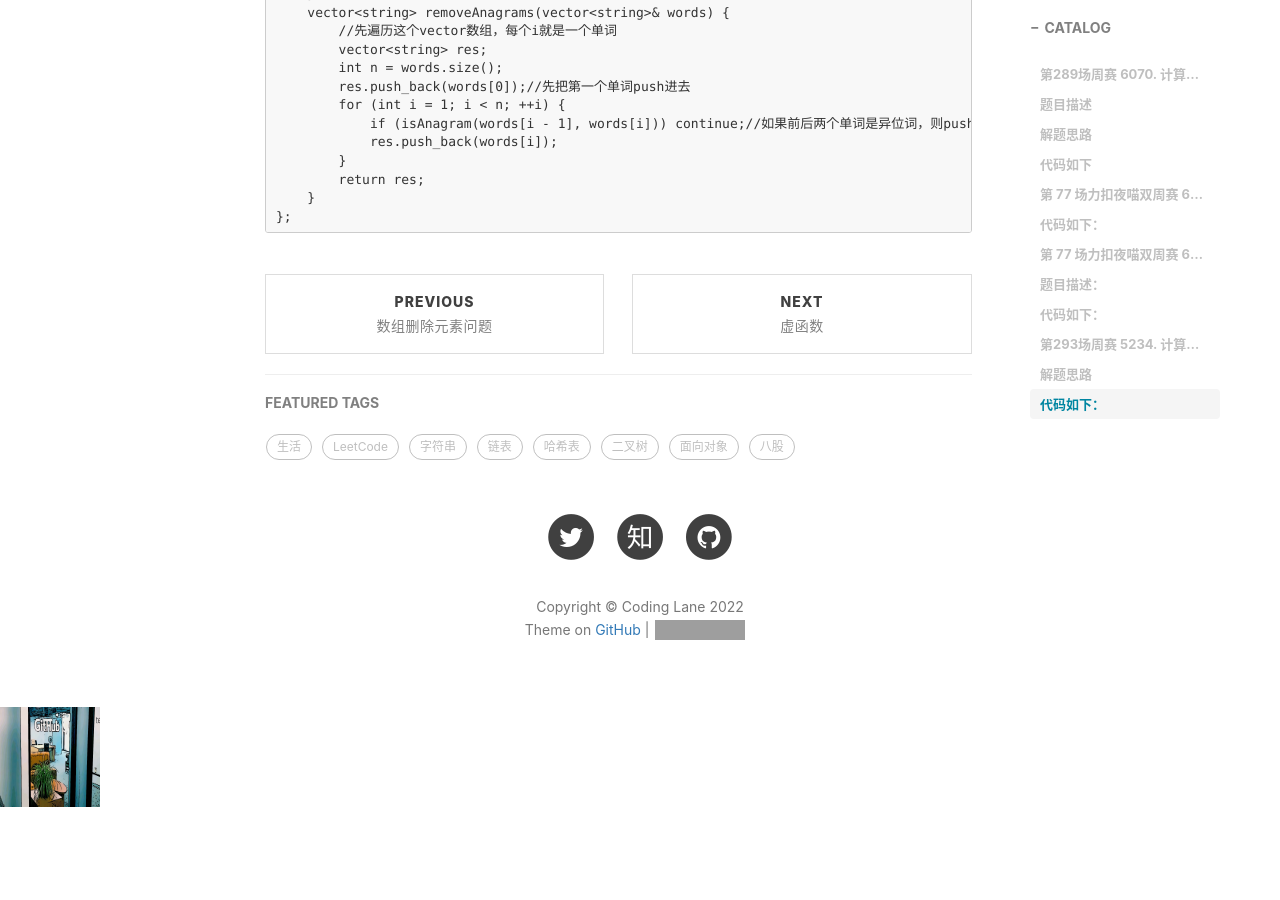
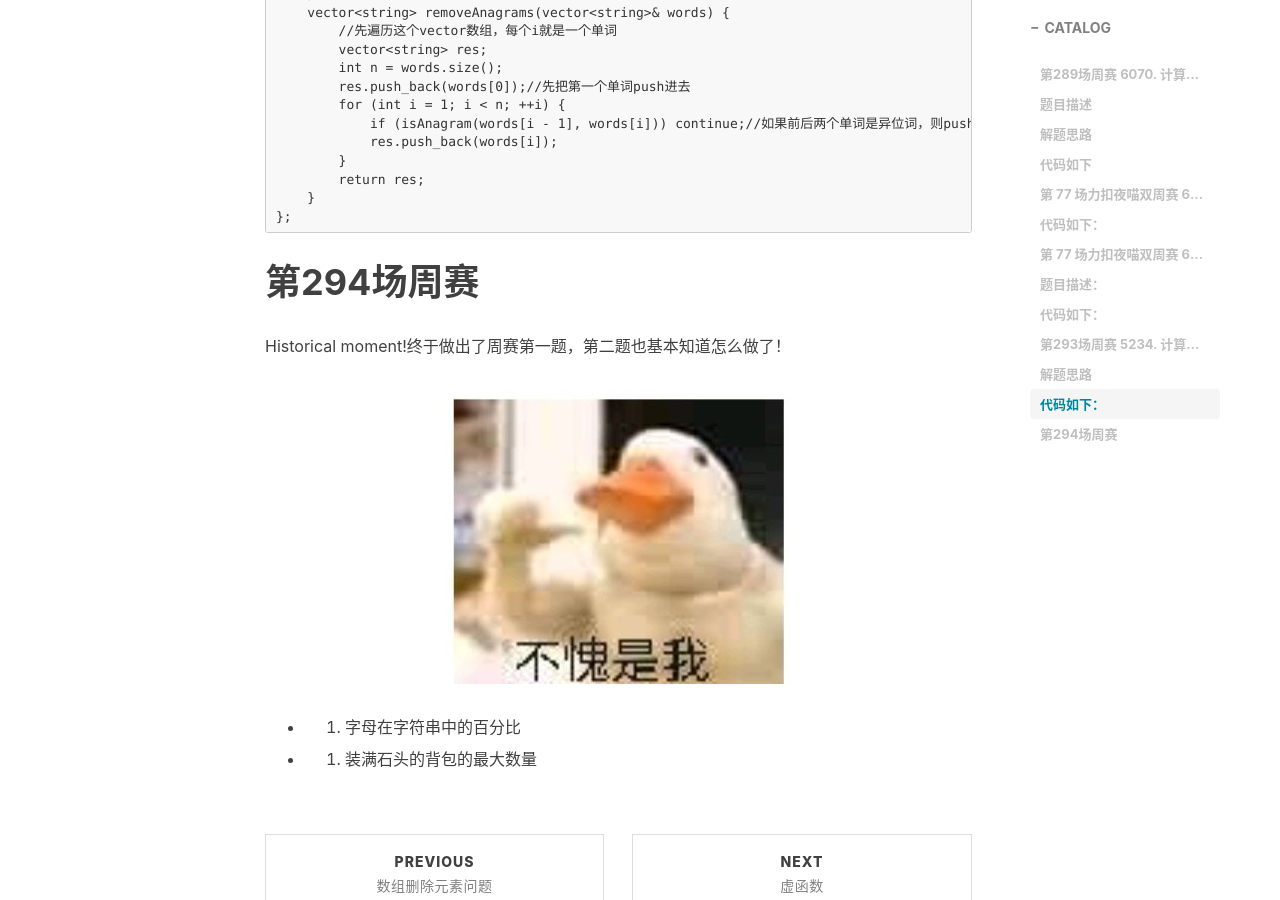
Before and after one commit to xie96808/xie96808.github.io, a Jekyll site: the page built from _posts/2022-04-17-周赛题目记录(持续更新).md, in a window 1280 px wide and 900 px high, scrolled down 6081 px. Built offline with Jekyll 4.4.1, drawn with Linux system fonts in a browser that asks for light colours; nearby versions of some CDN libraries; comment, search, counter and statistics services are not loaded; before the commit the page ends 6888 px from its top, so only the background shows below that; grey boxes are pictures that could not be loaded.

Commit message:
Update 2022-04-17-周赛题目记录(持续更新).md

````diff
--- a/_posts/2022-04-17-周赛题目记录(持续更新).md
+++ b/_posts/2022-04-17-周赛题目记录(持续更新).md
@@ -160,3 +160,12 @@ public:
     }
 };
 ```
+
+# 第294场周赛
+
+Historical moment!终于做出了周赛第一题，第二题也基本知道怎么做了！
+
+![](https://raw.githubusercontent.com/xie96808/xie96808.github.io/master/img/bukuishiwo.jpeg)
+
+* 6074. 字母在字符串中的百分比
+* 6075. 装满石头的背包的最大数量
````
